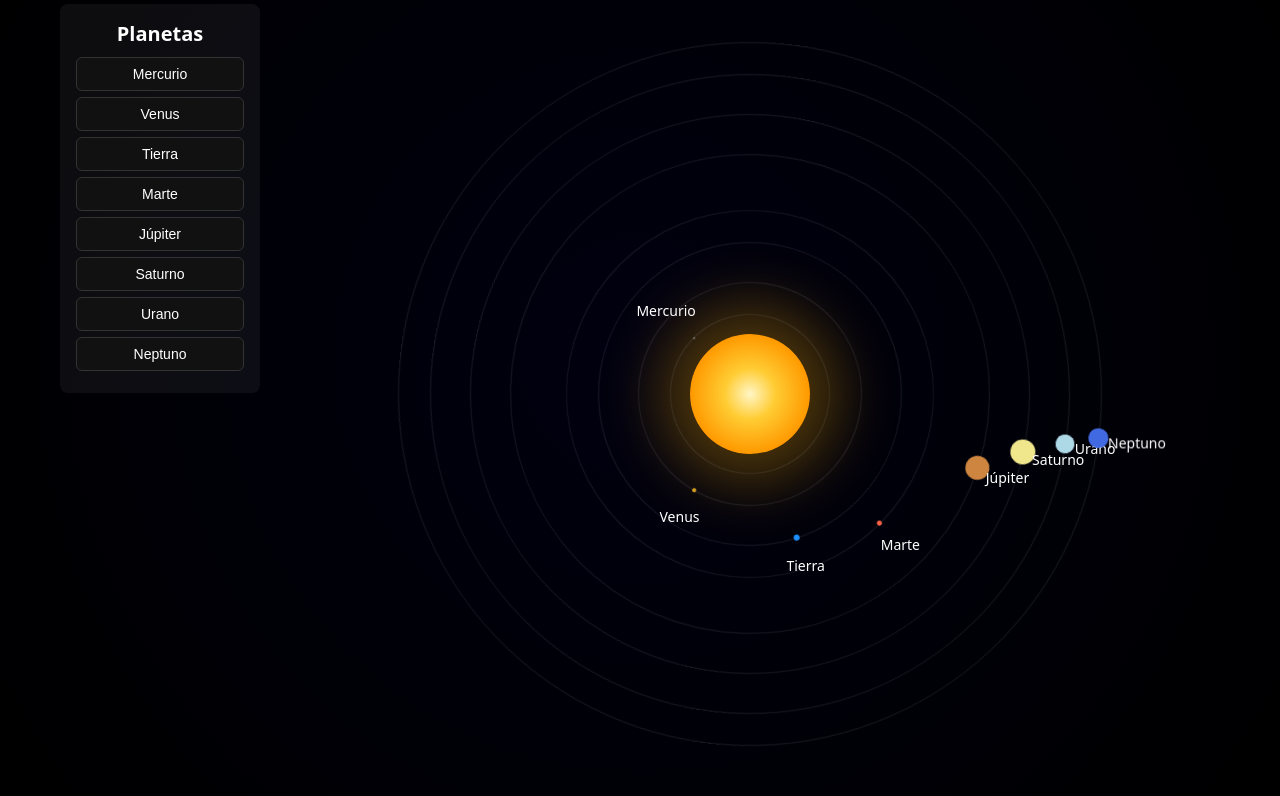
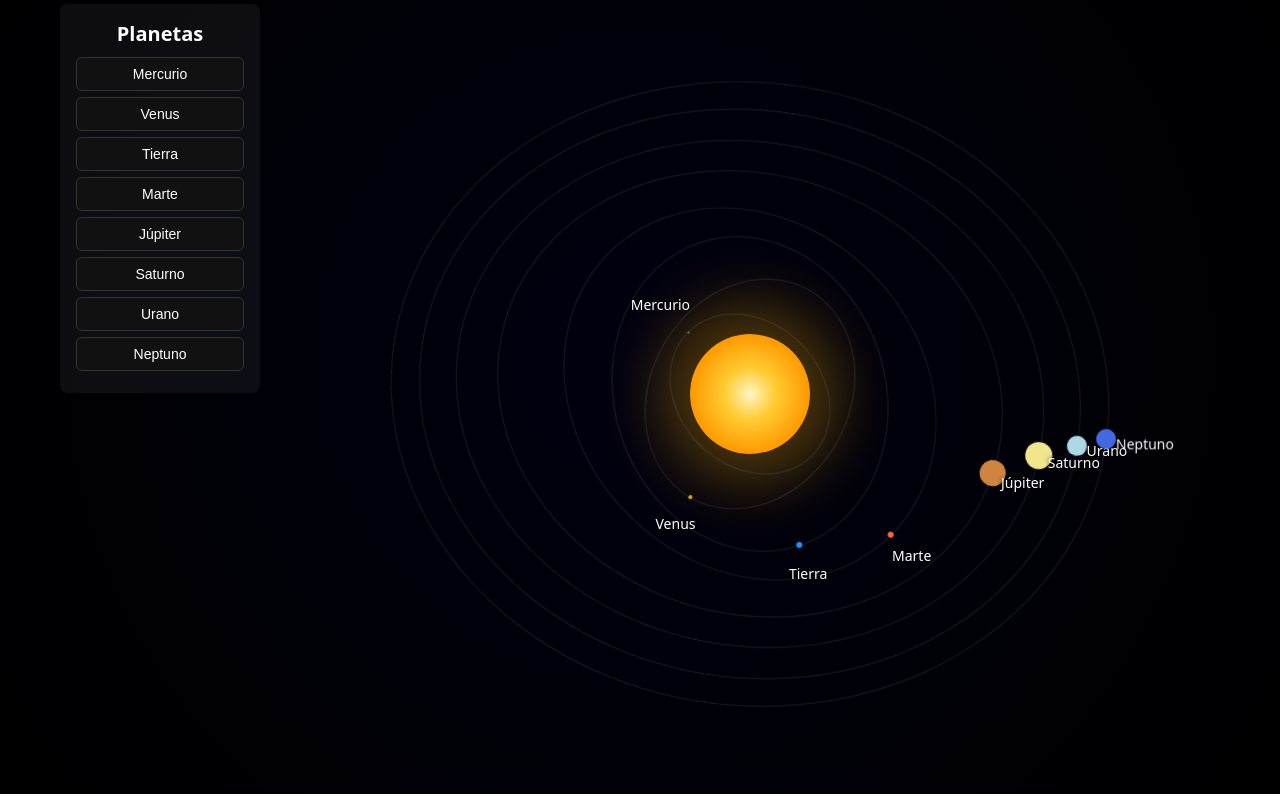
Before and after one commit to Ragnar-sk/sistema-solar, a plain HTML site: page index.html in a window 1280 px wide. Shown: the part 81-877 px from the top of the page. Drawn offline with Linux system fonts and the light colour scheme.

Commit message:
Update style.css

```diff
--- a/style.css
+++ b/style.css
@@ -1,4 +1,9 @@
-* { margin: 0; padding: 0; box-sizing: border-box; }
+/* ======= RESETEO Y BASE ======= */
+* {
+  margin: 0;
+  padding: 0;
+  box-sizing: border-box;
+}
 
 body {
   background: radial-gradient(circle at center, #000010 0%, #000 100%);
@@ -11,6 +16,7 @@ body {
   min-height: 100vh;
 }
 
+/* ======= ENCABEZADO ======= */
 header h1 {
   margin: 16px 0;
   text-align: center;
@@ -18,6 +24,7 @@ header h1 {
   letter-spacing: 2px;
 }
 
+/* ======= CONTENEDORES ======= */
 .container {
   display: flex;
   flex-wrap: wrap;
@@ -28,7 +35,7 @@ header h1 {
   padding: 0 10px;
 }
 
-/* Sidebar */
+/* ======= PANEL LATERAL ======= */
 .sidebar {
   width: 200px;
   background: rgba(255, 255, 255, 0.05);
@@ -37,12 +44,17 @@ header h1 {
   margin: 10px;
   height: fit-content;
 }
+
 .sidebar h2 {
   font-size: clamp(16px, 3vw, 20px);
   text-align: center;
   margin-bottom: 10px;
 }
-.sidebar ul { list-style: none; }
+
+.sidebar ul {
+  list-style: none;
+}
+
 .sidebar button {
   width: 100%;
   background: #111;
@@ -55,9 +67,12 @@ header h1 {
   transition: 0.2s;
   font-size: clamp(12px, 2vw, 14px);
 }
-.sidebar button:hover { background: #333; }
 
-/* Sistema Solar */
+.sidebar button:hover {
+  background: #333;
+}
+
+/* ======= SISTEMA SOLAR ======= */
 #solar-system {
   position: relative;
   width: min(90vw, 800px);
@@ -77,7 +92,7 @@ header h1 {
   box-shadow: 0 0 60px 30px rgba(255,180,0,0.3);
 }
 
-/* Órbitas */
+/* ======= ÓRBITAS ELÍPTICAS ======= */
 .orbit {
   position: absolute;
   top: 50%;
@@ -87,6 +102,71 @@ header h1 {
   transform-origin: center;
   animation: spin linear infinite;
 }
+
+/* Excentricidades ligeras (elipses) */
+.orbit-mercury {
+  width: 22%;
+  height: 18%;
+  margin-left: -11%;
+  margin-top: -9%;
+  animation-duration: 8s;
+}
+.orbit-venus {
+  width: 30%;
+  height: 25%;
+  margin-left: -15%;
+  margin-top: -12.5%;
+  animation-duration: 15s;
+}
+.orbit-earth {
+  width: 40%;
+  height: 34%;
+  margin-left: -20%;
+  margin-top: -17%;
+  animation-duration: 25s;
+}
+.orbit-mars {
+  width: 50%;
+  height: 43%;
+  margin-left: -25%;
+  margin-top: -21.5%;
+  animation-duration: 40s;
+}
+.orbit-jupiter {
+  width: 64%;
+  height: 55%;
+  margin-left: -32%;
+  margin-top: -27.5%;
+  animation-duration: 100s;
+}
+.orbit-saturn {
+  width: 74%;
+  height: 63%;
+  margin-left: -37%;
+  margin-top: -31.5%;
+  animation-duration: 150s;
+}
+.orbit-uranus {
+  width: 83%;
+  height: 71%;
+  margin-left: -41.5%;
+  margin-top: -35.5%;
+  animation-duration: 200s;
+}
+.orbit-neptune {
+  width: 90%;
+  height: 78%;
+  margin-left: -45%;
+  margin-top: -39%;
+  animation-duration: 250s;
+}
+
+@keyframes spin {
+  from { transform: rotate(0deg); }
+  to { transform: rotate(360deg); }
+}
+
+/* ======= PLANETAS ======= */
 .planet {
   position: absolute;
   top: 50%;
@@ -95,7 +175,7 @@ header h1 {
   border-radius: 50%;
 }
 
-/* Planetas (en % para ser responsive) */
+/* Dibujos rápidos en colores sólidos (para carga rápida) */
 .mercury { width: 1.2%; aspect-ratio: 1/1; background: gray; }
 .venus { width: 1.6%; aspect-ratio: 1/1; background: goldenrod; }
 .earth { width: 2%; aspect-ratio: 1/1; background: dodgerblue; }
@@ -105,19 +185,7 @@ header h1 {
 .uranus { width: 3%; aspect-ratio: 1/1; background: lightblue; }
 .neptune { width: 2.8%; aspect-ratio: 1/1; background: royalblue; }
 
-/* Tamaños de órbitas en % */
-.orbit-mercury { width: 20%; height: 20%; margin: -10%; animation-duration: 8s; }
-.orbit-venus { width: 28%; height: 28%; margin: -14%; animation-duration: 15s; }
-.orbit-earth { width: 38%; height: 38%; margin: -19%; animation-duration: 25s; }
-.orbit-mars { width: 46%; height: 46%; margin: -23%; animation-duration: 40s; }
-.orbit-jupiter { width: 60%; height: 60%; margin: -30%; animation-duration: 100s; }
-.orbit-saturn { width: 70%; height: 70%; margin: -35%; animation-duration: 150s; }
-.orbit-uranus { width: 80%; height: 80%; margin: -40%; animation-duration: 200s; }
-.orbit-neptune { width: 88%; height: 88%; margin: -44%; animation-duration: 250s; }
-
-@keyframes spin { from { transform: rotate(0deg); } to { transform: rotate(360deg); } }
-
-/* Nombres de planetas (siempre horizontales) */
+/* ======= NOMBRES DE PLANETAS ======= */
 .label {
   position: absolute;
   top: 50%;
@@ -126,12 +194,17 @@ header h1 {
   white-space: nowrap;
   font-size: clamp(10px, 1.5vw, 14px);
   color: #fff;
+  text-shadow: 0 0 4px #000;
   animation: counter-rotate linear infinite;
 }
+
+/* Mantener el texto horizontal aunque orbite */
 @keyframes counter-rotate {
   from { transform: translate(10px, -50%) rotate(0deg); }
   to { transform: translate(10px, -50%) rotate(-360deg); }
 }
+
+/* Sincronizar velocidad del texto con cada órbita */
 .orbit-mercury .label { animation-duration: 8s; }
 .orbit-venus .label { animation-duration: 15s; }
 .orbit-earth .label { animation-duration: 25s; }
@@ -141,8 +214,11 @@ header h1 {
 .orbit-uranus .label { animation-duration: 200s; }
 .orbit-neptune .label { animation-duration: 250s; }
 
-/* Modal */
-#planet-modal.hidden { display: none; }
+/* ======= MODAL ======= */
+#planet-modal.hidden {
+  display: none;
+}
+
 #planet-modal {
   position: fixed;
   inset: 0;
@@ -151,7 +227,9 @@ header h1 {
   justify-content: center;
   align-items: center;
   padding: 20px;
+  z-index: 999;
 }
+
 .modal-content {
   background: #111;
   padding: 20px;
@@ -162,6 +240,7 @@ header h1 {
   position: relative;
   width: 90%;
 }
+
 #close-modal {
   position: absolute;
   top: 10px;
@@ -173,17 +252,19 @@ header h1 {
   cursor: pointer;
 }
 
-/* Responsive para pantallas pequeñas */
+/* ======= RESPONSIVE ======= */
 @media (max-width: 768px) {
   .container {
     flex-direction: column;
     align-items: center;
   }
+
   .sidebar {
     order: 2;
     width: 90%;
     text-align: center;
   }
+
   #solar-system {
     order: 1;
     width: 100%;
```
